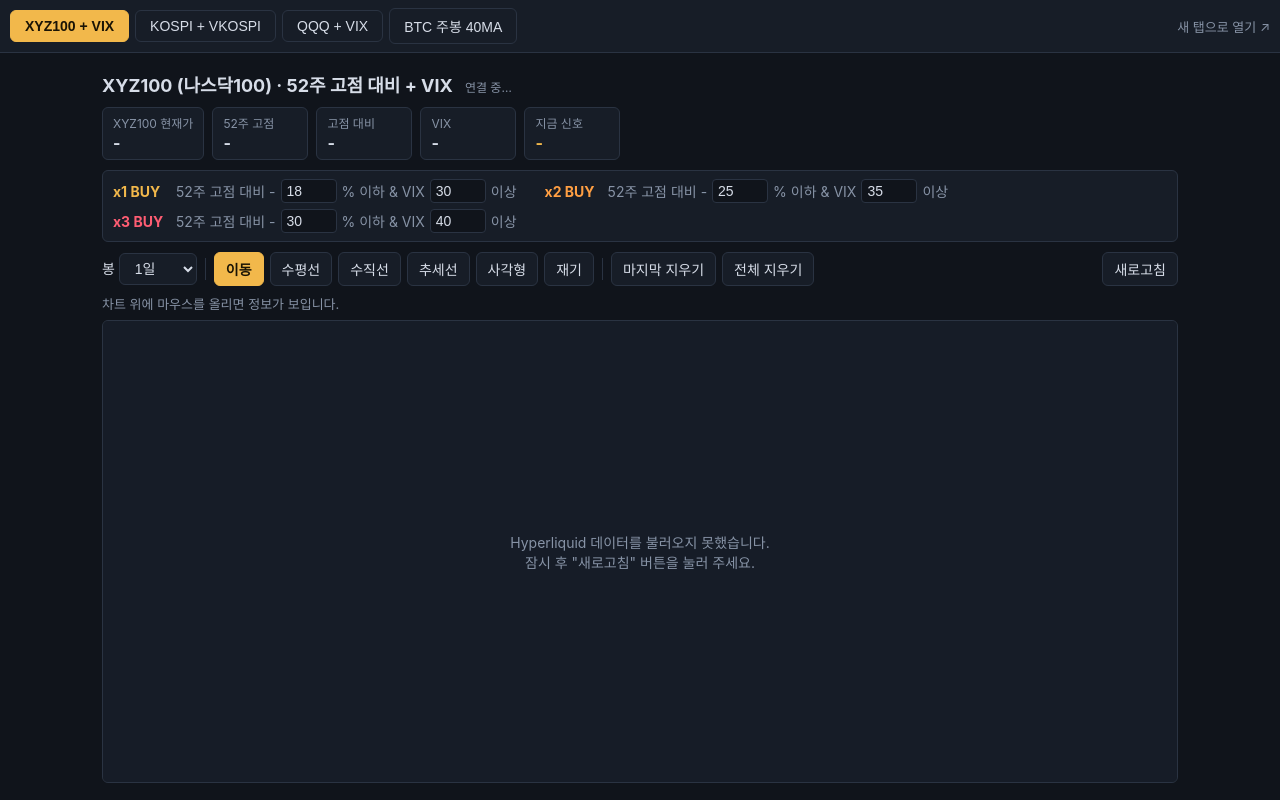
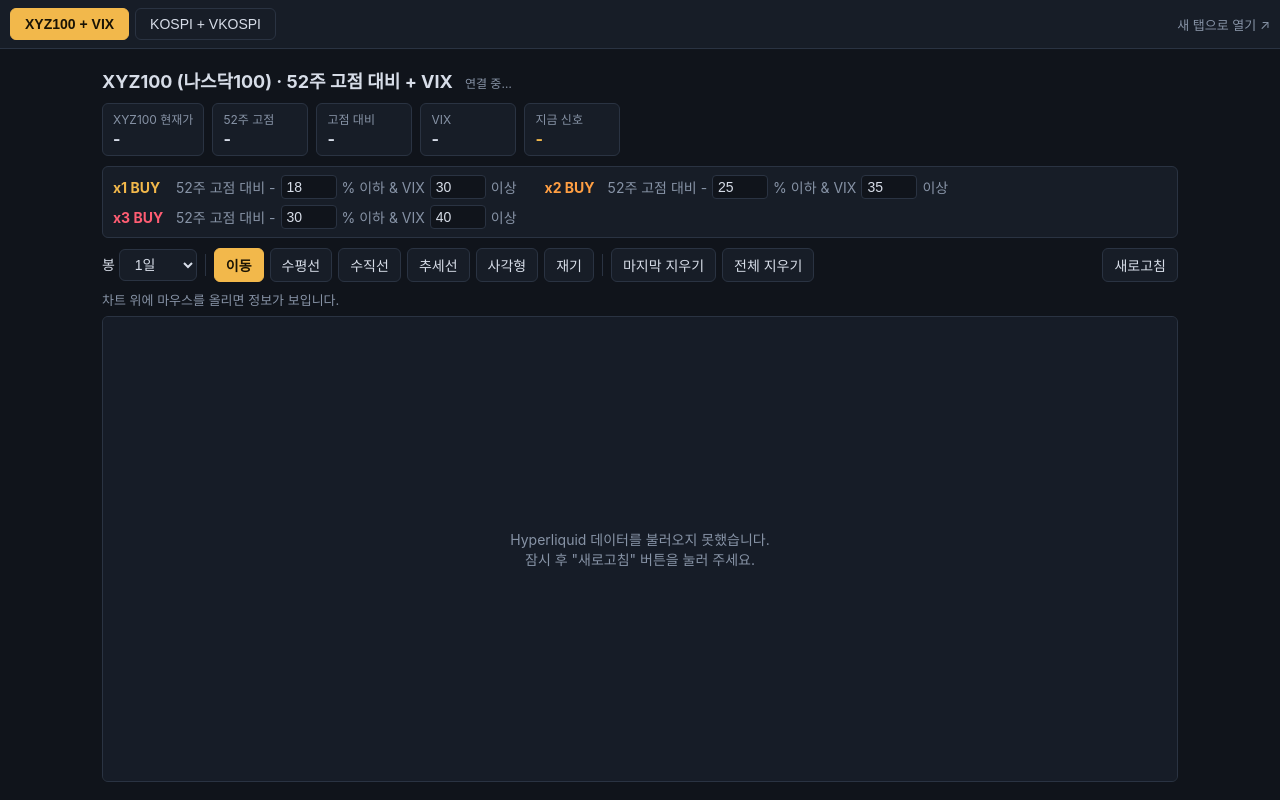
Before and after one commit to 403xyz/403xyz.github.io, a plain HTML site: page index.html in a window 1280 px wide. Drawn offline with Linux system fonts and the light colour scheme; no server answers.

Commit message:
Update index.html

```diff
--- a/index.html
+++ b/index.html
@@ -29,8 +29,6 @@
   var SITES=[
     {id:'xyz100', label:'XYZ100 + VIX',   url:'/xyz100.html'},
     {id:'kospi',  label:'KOSPI + VKOSPI', url:'/kospi.html'},
-    {id:'qqq',    label:'QQQ + VIX',      url:'/qqq.html'},
-    {id:'btc',    label:'BTC 주봉 40MA',  url:'/'}
   ];
   var bar=document.getElementById('bar'), sp=document.getElementById('sp');
   var f=document.getElementById('f'), openLink=document.getElementById('open');
```
